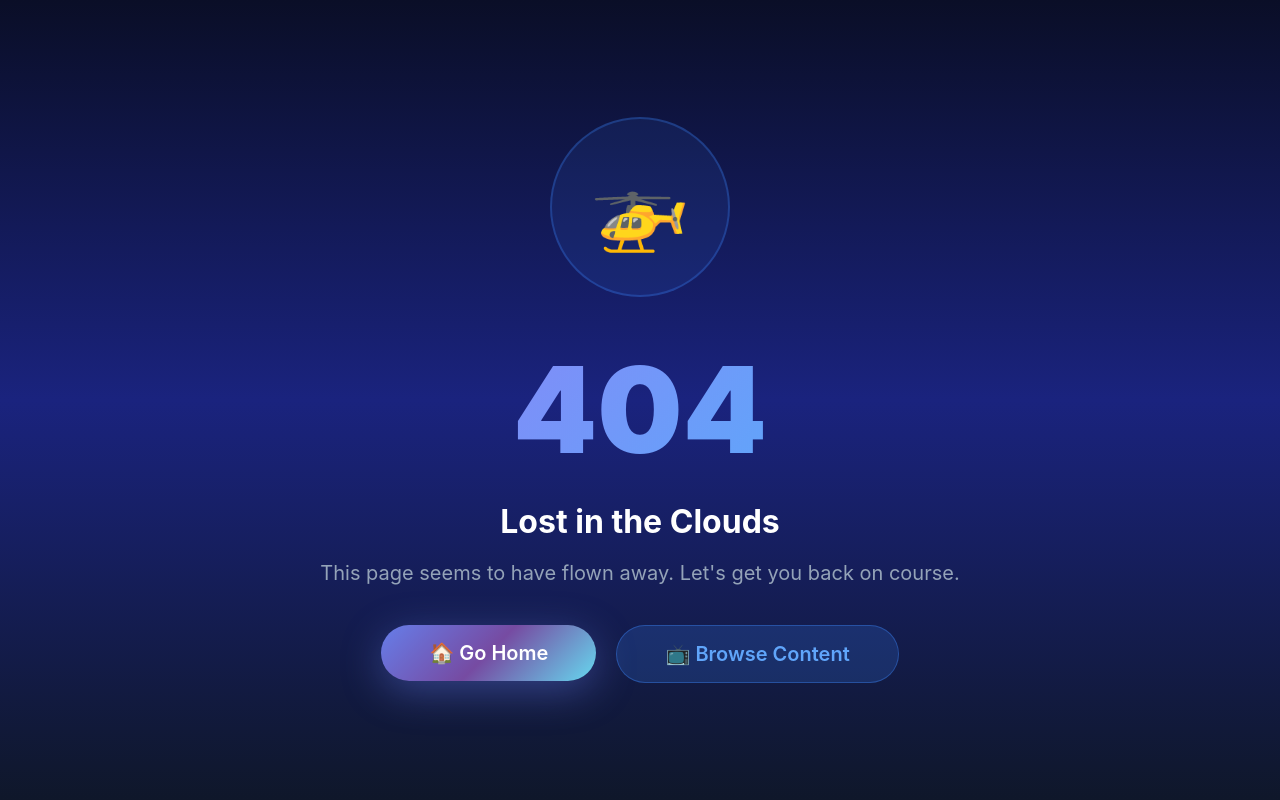
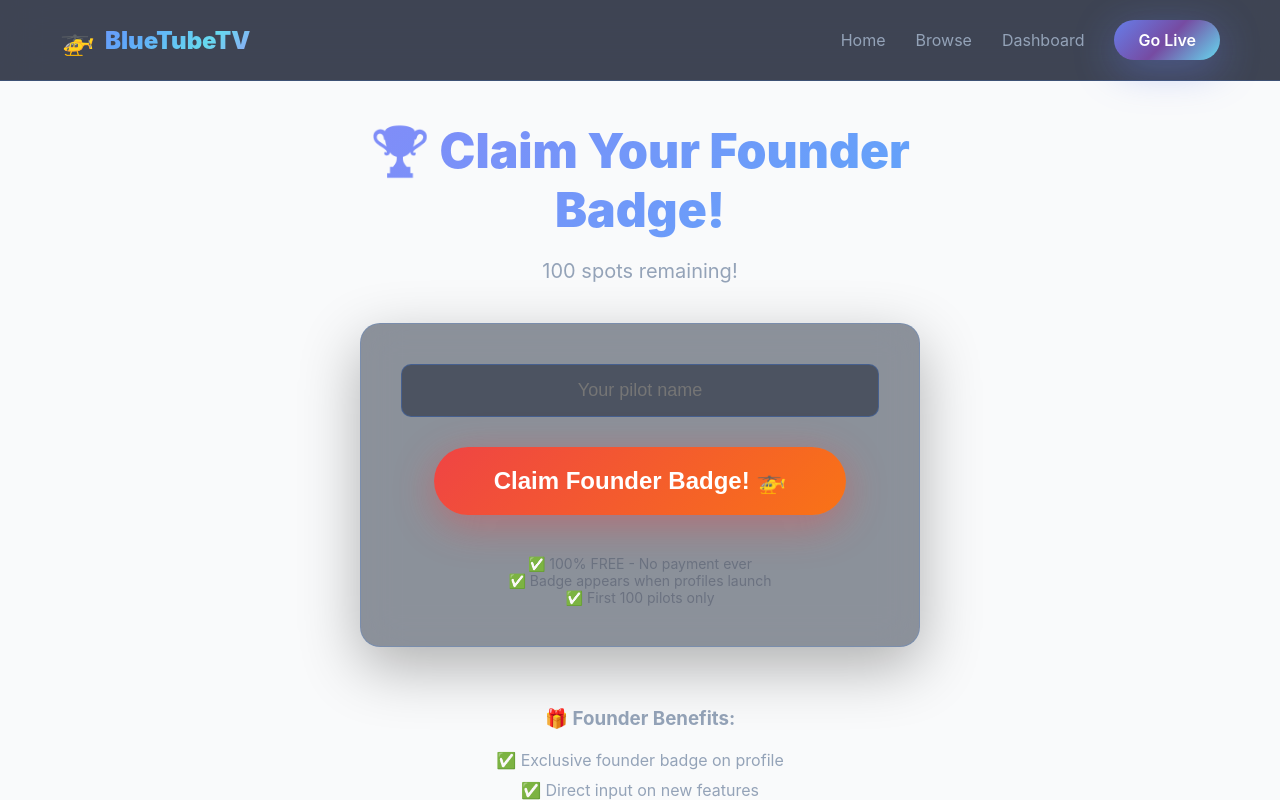
Before and after one commit to gjrob/bluetube-mvp, a Next.js app: page /founders in a window 1280 px wide. Before the commit this address had no page. Built offline with nearby package versions, Linux system fonts and the light colour scheme.

Commit message:
Add founder badge claim page

```diff
--- /dev/null
+++ b/pages/founders.js
@@ -0,0 +1,188 @@
+// pages/founders.js - Complete file with all imports
+import { useState, useEffect } from 'react';
+import Layout from '../components/Layout';
+import Head from 'next/head';
+
+export default function Founders() {
+  const [founderNumber, setFounderNumber] = useState(null);
+  const [name, setName] = useState('');
+  const [totalClaimed, setTotalClaimed] = useState(0);
+
+  useEffect(() => {
+    // Check if they already claimed
+    const existingNumber = localStorage.getItem('myFounderNumber');
+    if (existingNumber) {
+      setFounderNumber(existingNumber);
+    }
+
+    // Get current count
+    const currentCount = parseInt(localStorage.getItem('founderCount') || '0');
+    setTotalClaimed(currentCount);
+  }, []);
+
+  const claimFounderSpot = () => {
+    if (!name.trim()) {
+      alert('Please enter your pilot name!');
+      return;
+    }
+
+    // Get current count from localStorage
+    let currentCount = parseInt(localStorage.getItem('founderCount') || '0');
+
+    if (currentCount < 100) {
+      currentCount += 1;
+      localStorage.setItem('founderCount', currentCount);
+      localStorage.setItem(`founder_${currentCount}`, name);
+      localStorage.setItem('myFounderNumber', currentCount);
+      setFounderNumber(currentCount);
+      setTotalClaimed(currentCount);
+    } else {
+      alert('Sorry! All 100 founder spots have been claimed.');
+    }
+  };
+
+  return (
+    <>
+      <Head>
+        <title>Founder Badges - BlueTubeTV</title>
+      </Head>
+
+      <div style={{
+        background: 'linear-gradient(180deg, #0a0e27 0%, #1a237e 50%, #0f172a 100%)',
+        minHeight: '100vh',
+        color: 'white'
+      }}>
+        <Layout>
+          <div style={{ maxWidth: '600px', margin: '0 auto', padding: '40px 20px', textAlign: 'center' }}>
+            <h1 style={{
+              fontSize: '48px',
+              fontWeight: '900',
+              background: 'linear-gradient(135deg, #818cf8, #60a5fa)',
+              WebkitBackgroundClip: 'text',
+              WebkitTextFillColor: 'transparent',
+              marginBottom: '20px'
+            }}>
+              🏆 Claim Your Founder Badge!
+            </h1>
+
+            <p style={{ fontSize: '20px', color: '#94a3b8', marginBottom: '40px' }}>
+              {100 - totalClaimed} spots remaining!
+            </p>
+
+            {!founderNumber ? (
+              <div style={{
+                background: 'rgba(30, 41, 59, 0.5)',
+                backdropFilter: 'blur(20px)',
+                border: '1px solid rgba(59, 130, 246, 0.2)',
+                borderRadius: '20px',
+                padding: '40px',
+                boxShadow: '0 20px 60px rgba(0, 0, 0, 0.3)'
+              }}>
+                <input
+                  placeholder="Your pilot name"
+                  value={name}
+                  onChange={(e) => setName(e.target.value)}
+                  onKeyPress={(e) => e.key === 'Enter' && claimFounderSpot()}
+                  style={{
+                    width: '100%',
+                    padding: '15px 20px',
+                    fontSize: '18px',
+                    marginBottom: '30px',
+                    background: 'rgba(15, 23, 42, 0.5)',
+                    border: '1px solid rgba(59, 130, 246, 0.3)',
+                    borderRadius: '10px',
+                    color: 'white',
+                    textAlign: 'center'
+                  }}
+                />
+                <button
+                  onClick={claimFounderSpot}
+                  style={{
+                    background: 'linear-gradient(135deg, #ef4444 0%, #f97316 100%)',
+                    color: 'white',
+                    padding: '20px 60px',
+                    fontSize: '24px',
+                    fontWeight: '600',
+                    border: 'none',
+                    borderRadius: '50px',
+                    cursor: 'pointer',
+                    boxShadow: '0 10px 40px rgba(239, 68, 68, 0.4)',
+                    transition: 'all 0.3s ease'
+                  }}
+                  onMouseEnter={(e) => e.target.style.transform = 'scale(1.05)'}
+                  onMouseLeave={(e) => e.target.style.transform = 'scale(1)'}
+                >
+                  Claim Founder Badge! 🚁
+                </button>
+
+                <div style={{ marginTop: '40px', fontSize: '14px', color: '#6b7280' }}>
+                  <p>✅ 100% FREE - No payment ever</p>
+                  <p>✅ Badge appears when profiles launch</p>
+                  <p>✅ First 100 pilots only</p>
+                </div>
+              </div>
+            ) : (
+              <div style={{
+                background: 'rgba(16, 185, 129, 0.1)',
+                border: '2px solid rgba(16, 185, 129, 0.3)',
+                borderRadius: '20px',
+                padding: '40px',
+                boxShadow: '0 20px 60px rgba(16, 185, 129, 0.2)'
+              }}>
+                <div style={{ fontSize: '80px', marginBottom: '20px' }}>🎉</div>
+                <h2 style={{ fontSize: '36px', marginBottom: '20px' }}>
+                  You're Founder #{founderNumber}!
+                </h2>
+                <p style={{ fontSize: '18px', color: '#10b981', marginBottom: '30px' }}>
+                  Welcome to the exclusive club, {localStorage.getItem(`founder_${founderNumber}`)}!
+                </p>
+
+                <div style={{
+                  background: 'rgba(0, 0, 0, 0.3)',
+                  padding: '20px',
+                  borderRadius: '10px',
+                  marginBottom: '30px'
+                }}>
+                  <p style={{ fontSize: '16px', marginBottom: '10px' }}>
+                    📸 Screenshot this page as proof!
+                  </p>
+                  <p style={{ fontSize: '14px', color: '#94a3b8' }}>
+                    Your founder badge will appear on your profile when we launch accounts next week.
+                  </p>
+                </div>
+
+                <button
+                  onClick={() => {
+                    navigator.clipboard.writeText(`I'm BlueTubeTV Founder #${founderNumber}! 🚁🏆`);
+                    alert('Copied to clipboard!');
+                  }}
+                  style={{
+                    background: 'rgba(59, 130, 246, 0.1)',
+                    color: '#60a5fa',
+                    border: '1px solid rgba(59, 130, 246, 0.3)',
+                    padding: '12px 30px',
+                    borderRadius: '25px',
+                    cursor: 'pointer',
+                    fontSize: '16px'
+                  }}
+                >
+                  📋 Copy Bragging Rights
+                </button>
+              </div>
+            )}
+
+            <div style={{ marginTop: '60px', color: '#94a3b8' }}>
+              <h3 style={{ marginBottom: '20px' }}>🎁 Founder Benefits:</h3>
+              <ul style={{ listStyle: 'none', padding: 0 }}>
+                <li style={{ marginBottom: '10px' }}>✅ Exclusive founder badge on profile</li>
+                <li style={{ marginBottom: '10px' }}>✅ Direct input on new features</li>
+                <li style={{ marginBottom: '10px' }}>✅ Early access to everything</li>
+                <li style={{ marginBottom: '10px' }}>✅ Lifetime recognition</li>
+              </ul>
+            </div>
+          </div>
+        </Layout>
+      </div>
+    </>
+  );
+}
```
